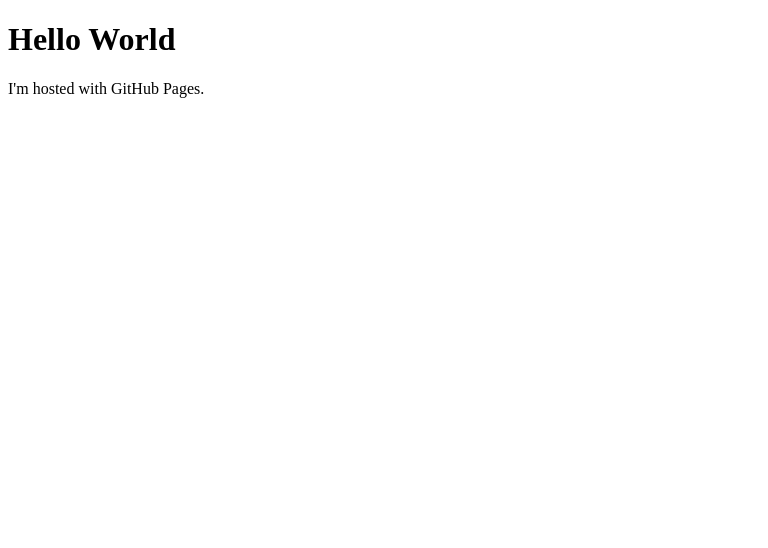
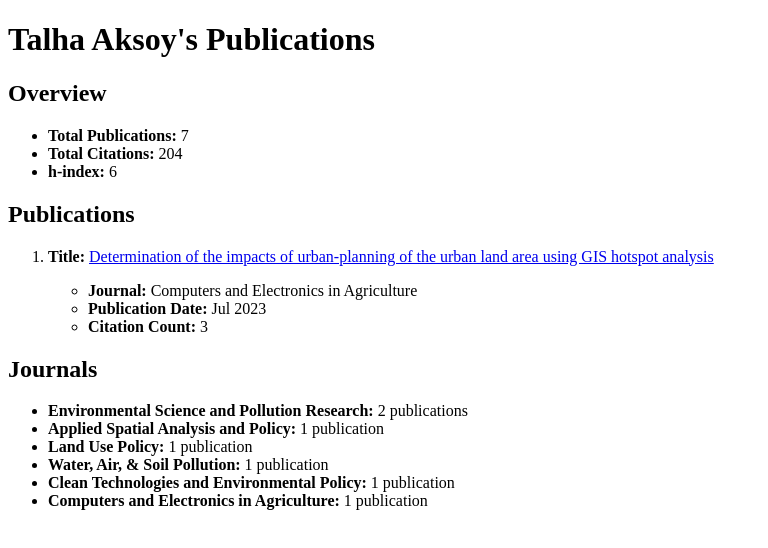
Before and after one commit to tlhksy/tlhksy, a plain HTML site: page index.html in a window 1280 px wide. Shown: the whole page, without its empty margins (0-768 px from the left). Drawn offline with Linux system fonts and the light colour scheme.

Commit message:
Update index.html

```diff
--- a/index.html
+++ b/index.html
@@ -1,7 +1,42 @@
 <!DOCTYPE html>
-<html>
+<html lang="en">
+<head>
+    <meta charset="UTF-8">
+    <meta name="viewport" content="width=device-width, initial-scale=1.0">
+    <title>Talha Aksoy's Publications</title>
+</head>
 <body>
-<h1>Hello World</h1>
-<p>I'm hosted with GitHub Pages.</p>
+    <h1>Talha Aksoy's Publications</h1>
+
+    <h2>Overview</h2>
+    <ul>
+        <li><strong>Total Publications:</strong> 7</li>
+        <li><strong>Total Citations:</strong> 204</li>
+        <li><strong>h-index:</strong> 6</li>
+    </ul>
+
+    <h2>Publications</h2>
+    <ol>
+        <li>
+            <p><strong>Title:</strong> <a href="https://doi.org/10.1016/J.COMPAG.2023.107935">Determination of the impacts of urban-planning of the urban land area using GIS hotspot analysis</a></p>
+            <ul>
+                <li><strong>Journal:</strong> Computers and Electronics in Agriculture</li>
+                <li><strong>Publication Date:</strong> Jul 2023</li>
+                <li><strong>Citation Count:</strong> 3</li>
+            </ul>
+        </li>
+        <!-- Repeat the above structure for each publication -->
+        <!-- Do the same for the Journals section -->
+    </ol>
+
+    <h2>Journals</h2>
+    <ul>
+        <li><strong>Environmental Science and Pollution Research:</strong> 2 publications</li>
+        <li><strong>Applied Spatial Analysis and Policy:</strong> 1 publication</li>
+        <li><strong>Land Use Policy:</strong> 1 publication</li>
+        <li><strong>Water, Air, & Soil Pollution:</strong> 1 publication</li>
+        <li><strong>Clean Technologies and Environmental Policy:</strong> 1 publication</li>
+        <li><strong>Computers and Electronics in Agriculture:</strong> 1 publication</li>
+    </ul>
 </body>
 </html>
```
